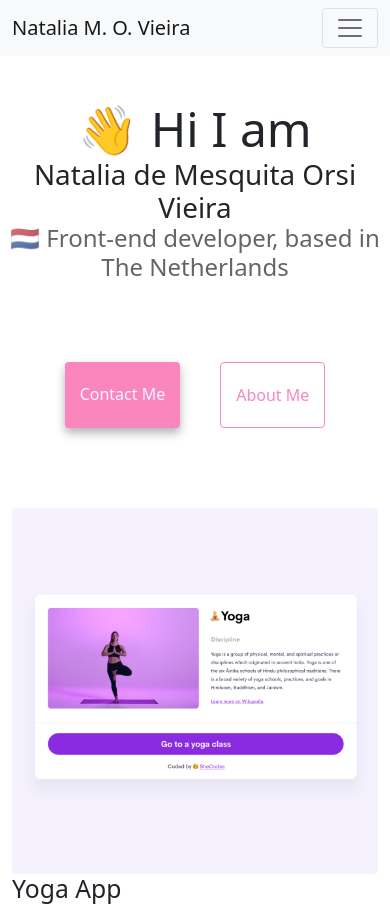
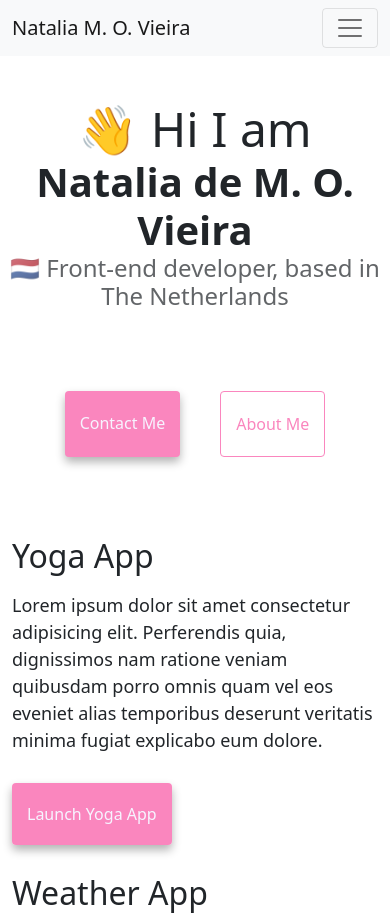
Before and after one commit to NataliaOrsi/portfolio-draft, a plain HTML site: page index.html in a window 390 px wide. Shown: the top 915 px of the page. Drawn offline with nearby package versions, Linux system fonts and the light colour scheme.

Commit message:
Added code to make the website responsive

```diff
--- a/index.html
+++ b/index.html
@@ -17,8 +17,9 @@
     ></script>
     <link rel="stylesheet" href="src/style.css" />
     <title>Natalia de Mesquita Orsi Vieira</title>
+    <meta name="description" content="Natalia de Mesquita Orsi is a front-end developer based in The Netherlands, check out her portfolio and contact her for job inquiries">
   </head>
-  <body class="main-content">
+  <body>
     <nav class="navbar navbar-expand-lg navbar-light bg-light fixed-top">
       <div class="container">
         <a class="navbar-brand" href="/">Natalia M. O. Vieira</a>
@@ -51,7 +52,7 @@
       </div>
     </nav>
     <h2 class="text-center page-subtitle">👋 Hi I am</h2>
-    <h1 class="text-center">Natalia de Mesquita Orsi Vieira</h1>
+    <h1 class="text-center name-title">Natalia de M. O. Vieira</h1>
     <h3 class="text-center">
       🇳🇱 Front-end developer, based in The Netherlands
     </h3>
@@ -62,7 +63,7 @@
     <div class="container">
       <div class="row">
         <div class="col-md-6">
-          <img class="img-fluid rounded" src="/images/yoga.png" />
+          <img class="img-fluid rounded d-none d-sm-block" src="/images/yoga.png" />
         </div>
         <div class="col-md-6">
           <h2 class="mb-3">Yoga App</h2>
@@ -91,12 +92,12 @@
           </div>
         </div>
         <div class="col-md-6">
-          <img class="img-fluid rounded" src="/images/weather.png" />
+          <img class="img-fluid rounded d-none d-sm-block" src="/images/weather.png" />
         </div>
       </div>
       <div class="row mt-5">
         <div class="col-md-6">
-          <img class="img-fluid rounded" src="/images/yogurt.png" />
+          <img class="img-fluid rounded d-none d-sm-block" src="/images/yogurt.png" />
         </div>
         <div class="col-md-6">
           <h2 class="mb-3">Yogurt App</h2>
--- a/src/style.css
+++ b/src/style.css
@@ -5,8 +5,16 @@
     --box-shadow: 0 5px 10px rgba(0, 0, 0, 0.3);
 }
 
+body {
+    margin: 100px 0;
+}
+
 h1, h2, h3 {
     margin: 0;
+}
+
+h1 {
+    font-size: 96px;
 }
 
 h3 {
@@ -69,17 +77,29 @@ p {
     text-decoration: none;
 }
 
-.main-content{
-    margin-top: 100px;
-}
 .text-center {
     text-align: center;
 }
 
-.page-title{
-    font-size: 96px;
+.name-title {
+    font-size: 60px;
 }
 
 .page-subtitle {
     font-size: 48px;
 }
+
+@media (max-width: 576px) {
+    h1 {
+        font-size: 48px;
+    }
+
+    h2 {
+        font-size: 32px;
+    }
+
+    .name-title {
+        font-size: 40px;
+        font-weight: 900;
+    }
+}
```
Also changed, not shown: about-me.html (+1 -1 lines).
